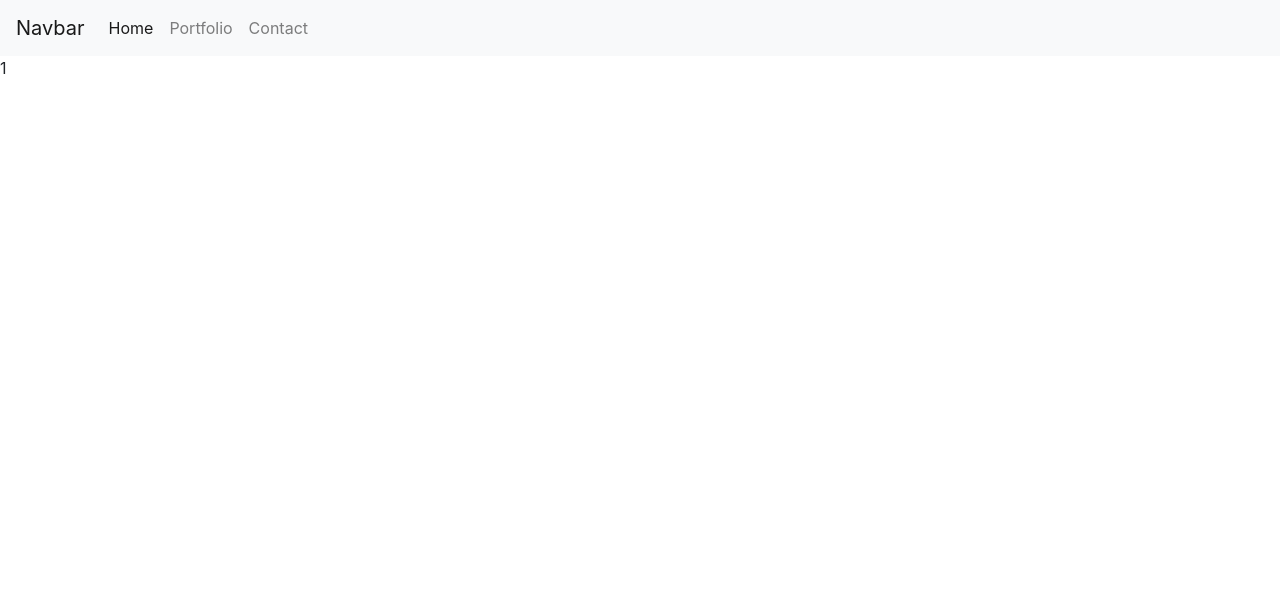
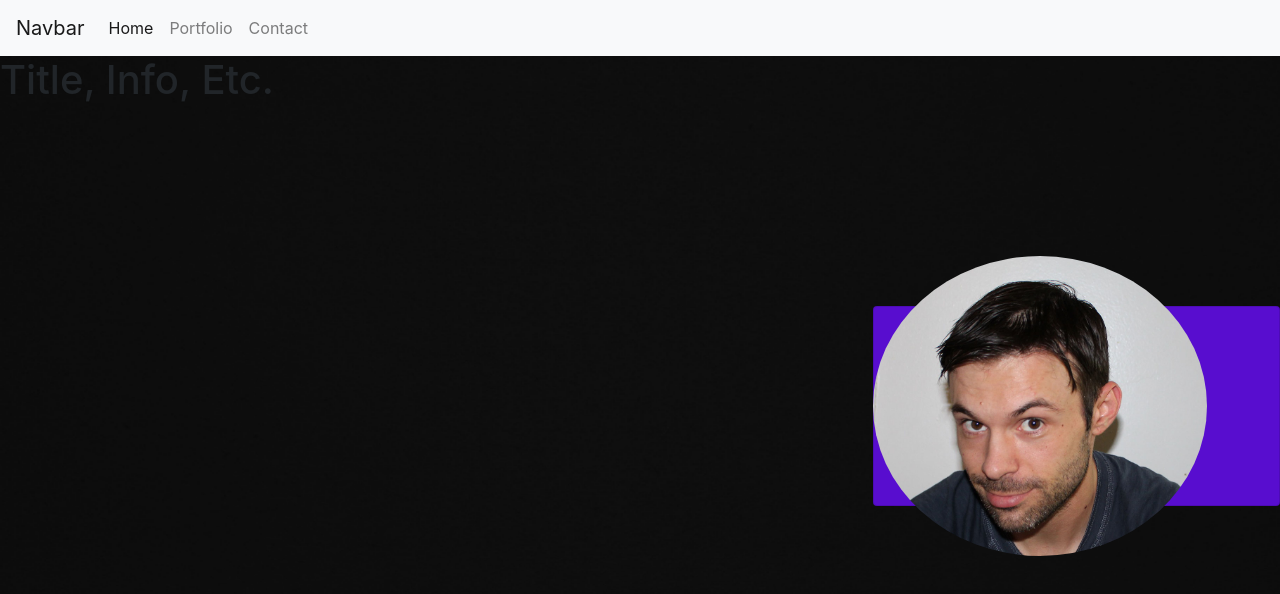
Before and after one commit to aces15224/Advanced-Portfoio, a plain HTML site: page index.html in a window 1280 px wide. Drawn offline with nearby package versions, Linux system fonts and the light colour scheme.

Commit message:
css and grids

```diff
--- a/assets/css/style.css
+++ b/assets/css/style.css
@@ -2,6 +2,43 @@
     box-sizing: border-box;
   }
 
+/* body{
+  background-image: url("../images/mainBackground.jpg");
+  background-repeat: no-repeat;
+  background-size: cover;
+} */
+body, html {
+  background: url("../images/mainBackground.jpg") no-repeat center center fixed;
+  -webkit-background-size: cover;
+  -moz-background-size: cover;
+  -o-background-size: cover;
+  background-size: cover;
+  z-index:-2;
+}
+
+
+
+/* home page */
+
+img#profile-pic.img-responsive{
+  border-radius: 50%;
+  max-height: 300px;
+  z-index: 1;
+  position:relative;
+}
+div.card.home-card{
+  position:relative;
+  top: 50%;
+  background-color:rgb(88, 13, 207);
+  min-height: 200px;
+  color:white;
+  text-align:center;
+  text-shadow: 1px 1px black;
+
+}
+
+div.card-body{
+}
   .back {
     /* padding: 50px; */
     transition: transform .2s;
--- a/index.html
+++ b/index.html
@@ -31,7 +31,21 @@
         </div>
       </nav>
     <section>
-        1
+      <div class="row">
+
+        <div class="col-8">
+          <h1>Title, Info, Etc.</h1>
+        </div>
+        <div class="col-4">
+          <div class="card home-card">
+            <div class="card-body">
+              Web Developer
+            </div>
+          </div>
+          <img id="profile-pic" src="./assets/images/profilePic.jpg" class="img-responsive" alt="Responsive image" >
+        </div>
+      </div>
+
     </section>
 
 
```
Also changed, not shown: assets/images/mainBackground.jpg (added), assets/images/profilePic.jpg (added).
